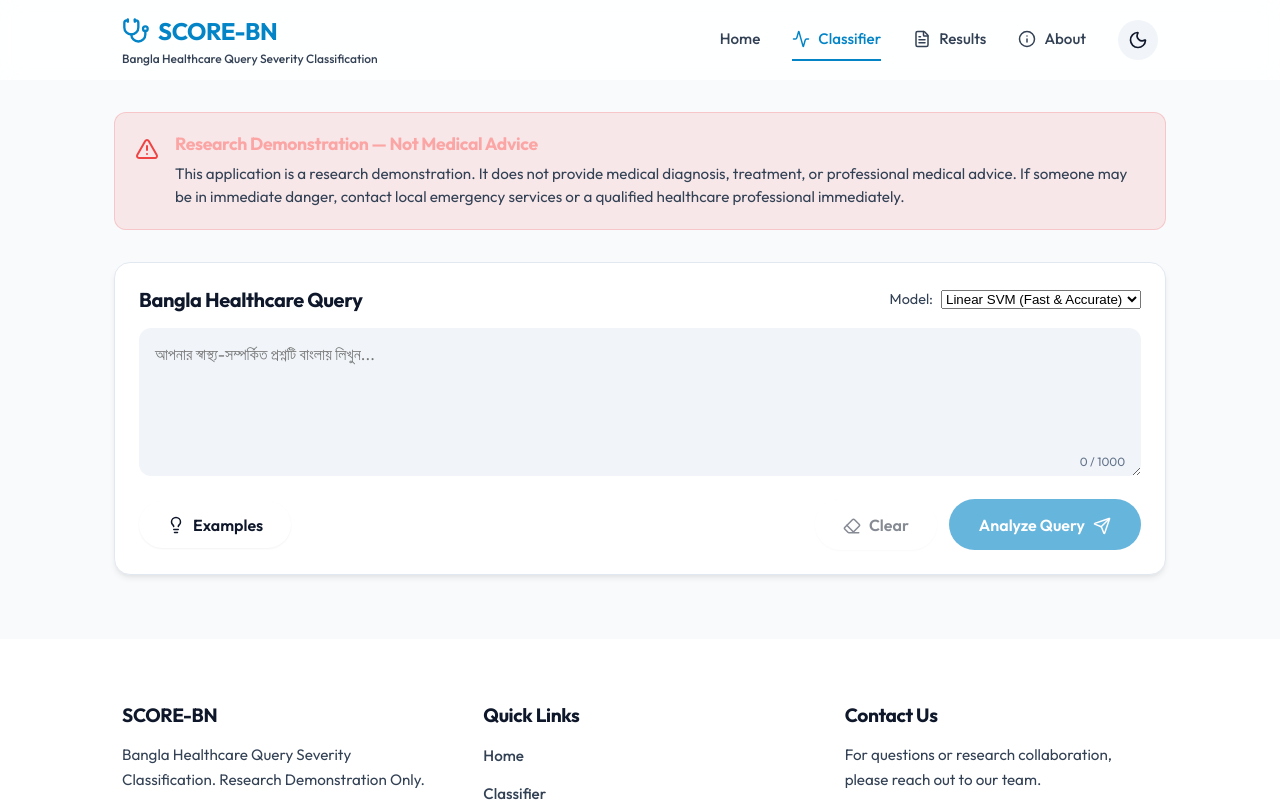
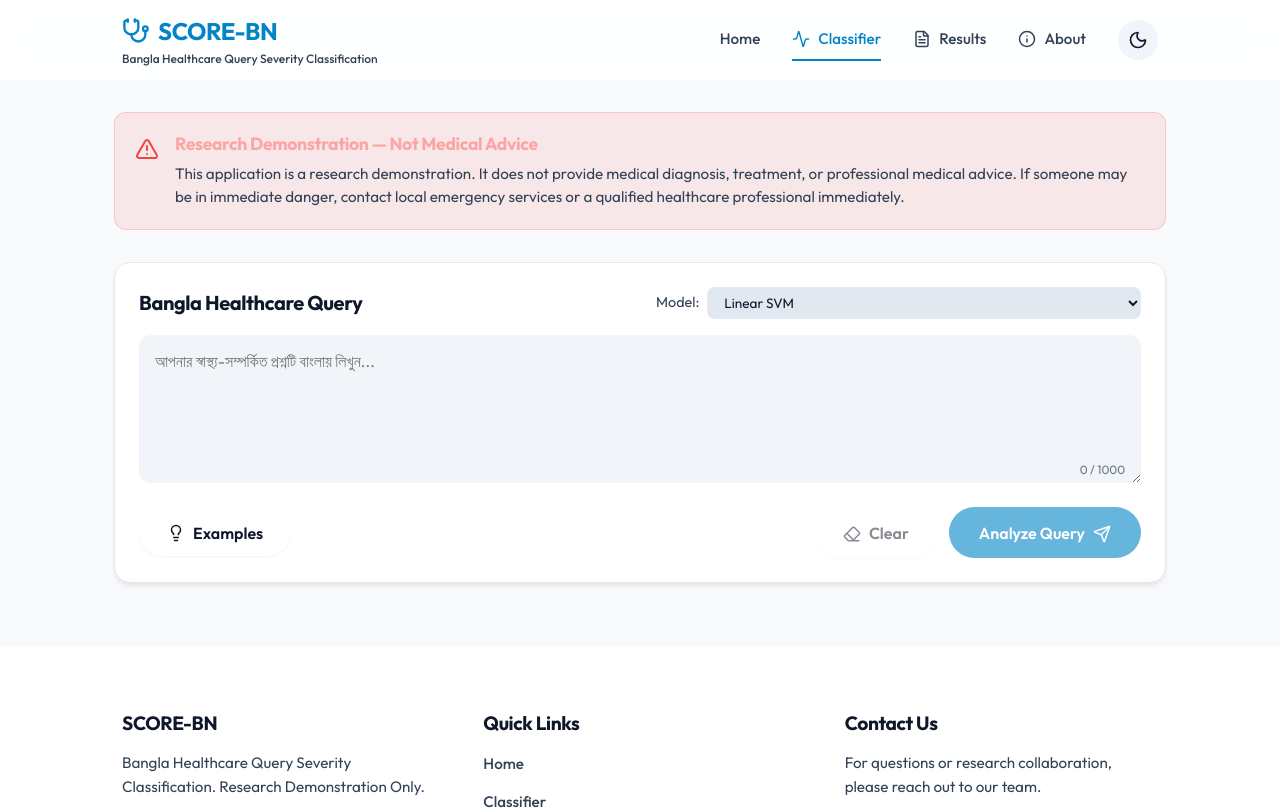
Before and after one commit to anushka06onu/SCORE_BN, a React app in the folder frontend/: page /classifier in a window 1280 px wide. Shown: the top 810 px of the page. Built offline with nearby package versions, Linux system fonts and the light colour scheme; the HTML template or start-up script is replaced by a standard one.

Commit message:
Restore all models to UI

```diff
--- a/frontend/src/components/QueryForm.jsx
+++ b/frontend/src/components/QueryForm.jsx
@@ -27,6 +27,10 @@ const QueryForm = ({ onAnalyze, isLoading }) => {
   const handleSubmit = (e) => {
     e.preventDefault();
     if (query.trim().length >= 3 && !isLoading) {
+      if (["BanglaBERT", "SCORE-BN", "CNN", "BiGRU", "BiLSTM"].includes(selectedModel)) {
+        alert("⚠️ Cloud Memory Limit:\n\nDeep Learning models (like BanglaBERT) require over 16GB of RAM and have been temporarily disabled on this free cloud server.\n\nPlease select a Classical Model (e.g., Linear SVM or XGBoost) from the dropdown to test the live API!");
+        return;
+      }
       onAnalyze(query, selectedModel);
     }
   };
@@ -47,16 +51,21 @@ const QueryForm = ({ onAnalyze, isLoading }) => {
               id="model-select"
               value={selectedModel}
               onChange={(e) => setSelectedModel(e.target.value)}
-              className={styles.modelSelect}
+              className={styles.select}
               disabled={isLoading}
             >
-              <option value="Linear SVM">Linear SVM (Fast & Accurate)</option>
+              <option value="BanglaBERT">BanglaBERT — Best overall test performance (Macro-F1: 0.9347)</option>
+              <option value="SCORE-BN">SCORE-BN — Proposed robustness-oriented model</option>
+              <option value="Tuned Linear SVM">Tuned Linear SVM</option>
+              <option value="Linear SVM">Linear SVM</option>
+              <option value="CNN">CNN (Deep Learning)</option>
+              <option value="BiGRU">BiGRU (Deep Learning)</option>
+              <option value="Logistic Regression">Logistic Regression</option>
+              <option value="BiLSTM">BiLSTM (Deep Learning)</option>
               <option value="XGBoost">XGBoost</option>
               <option value="Random Forest">Random Forest</option>
-              <option value="Multinomial NB">Multinomial Naive Bayes</option>
-              <option value="Tuned Linear SVM">Tuned Linear SVM</option>
               <option value="Tuned XGBoost">Tuned XGBoost</option>
-              <option value="Logistic Regression">Logistic Regression</option>
+              <option value="Multinomial NB">Multinomial NB</option>
             </select>
           </div>
         </div>
```
